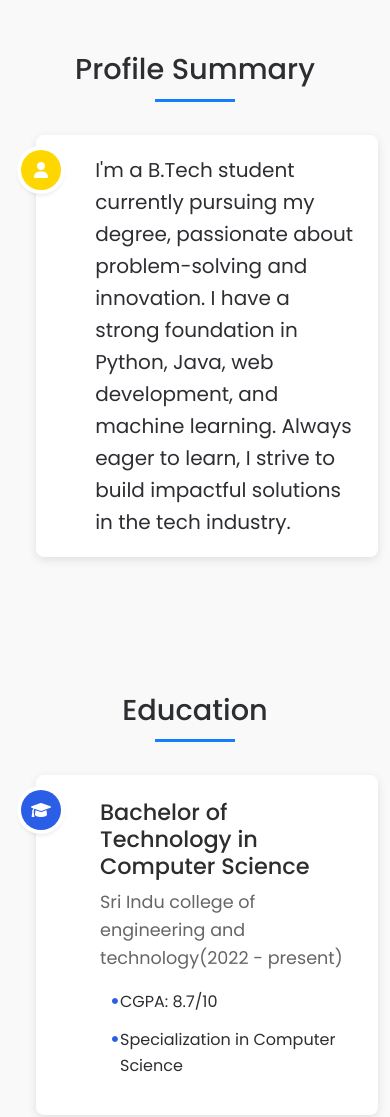
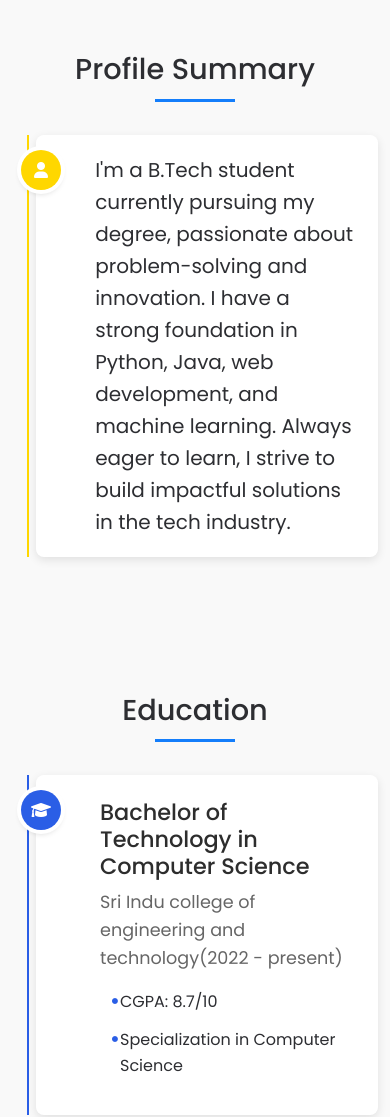
Before and after one commit to yalishalavanisree/vanisree, a plain HTML site: page index.html in a window 390 px wide. Shown: the part 840-1957 px from the top of the page. Drawn offline with nearby package versions, Linux system fonts and the light colour scheme.

Commit message:
Update index.css

```diff
--- a/index.css
+++ b/index.css
@@ -337,6 +337,9 @@ body {
     .profile-timeline {
       padding-left: 1.5rem;
     }
+      .profile-timeline::before {
+        left: 15px; /* Adjusted for mobile alignment */
+    }
     .profile-timeline-icon {
       left: -15px;
       width: 40px;
@@ -549,6 +552,9 @@ body {
     .edu-timeline {
         padding-left: 1.5rem;
     }
+    .edu-timeline::before {
+        left: 15px; /* Adjusted for mobile alignment */
+    }
     .edu-timeline-icon {
         left: -15px;
         width: 40px;
```
